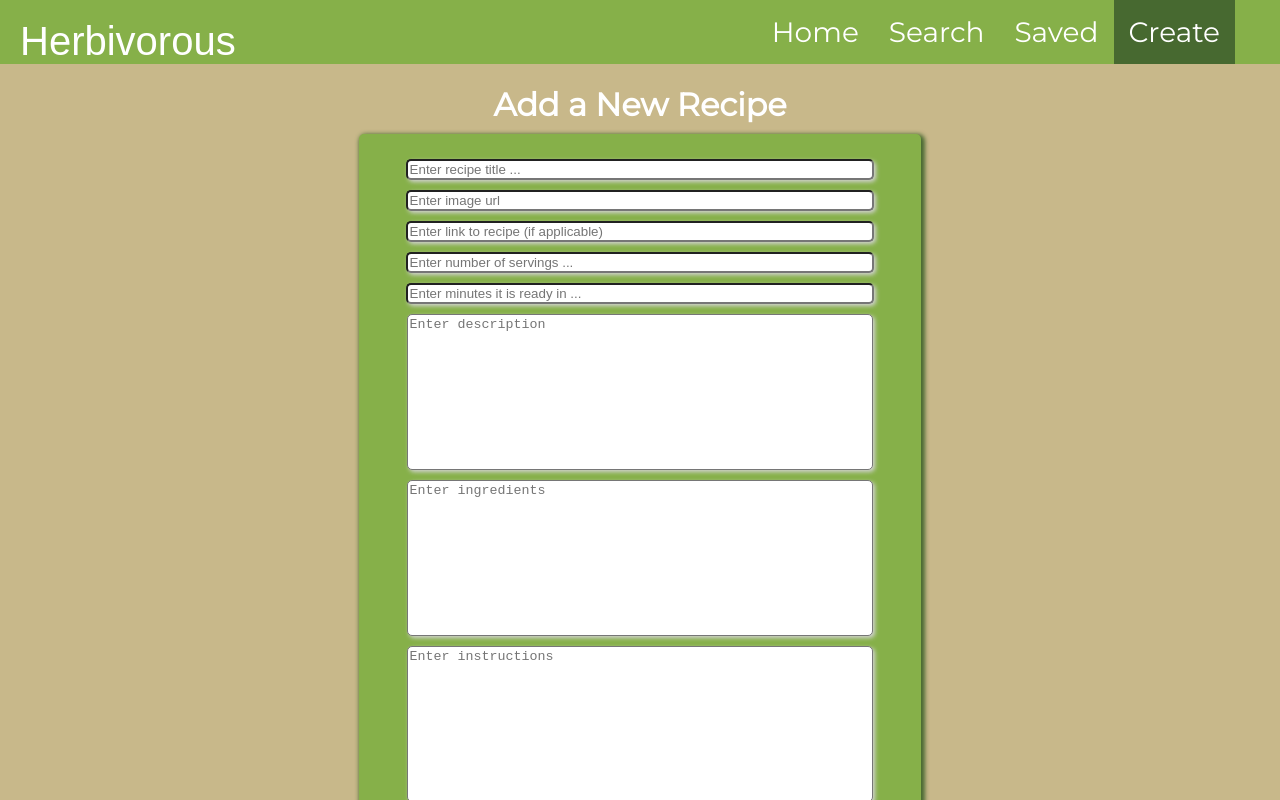
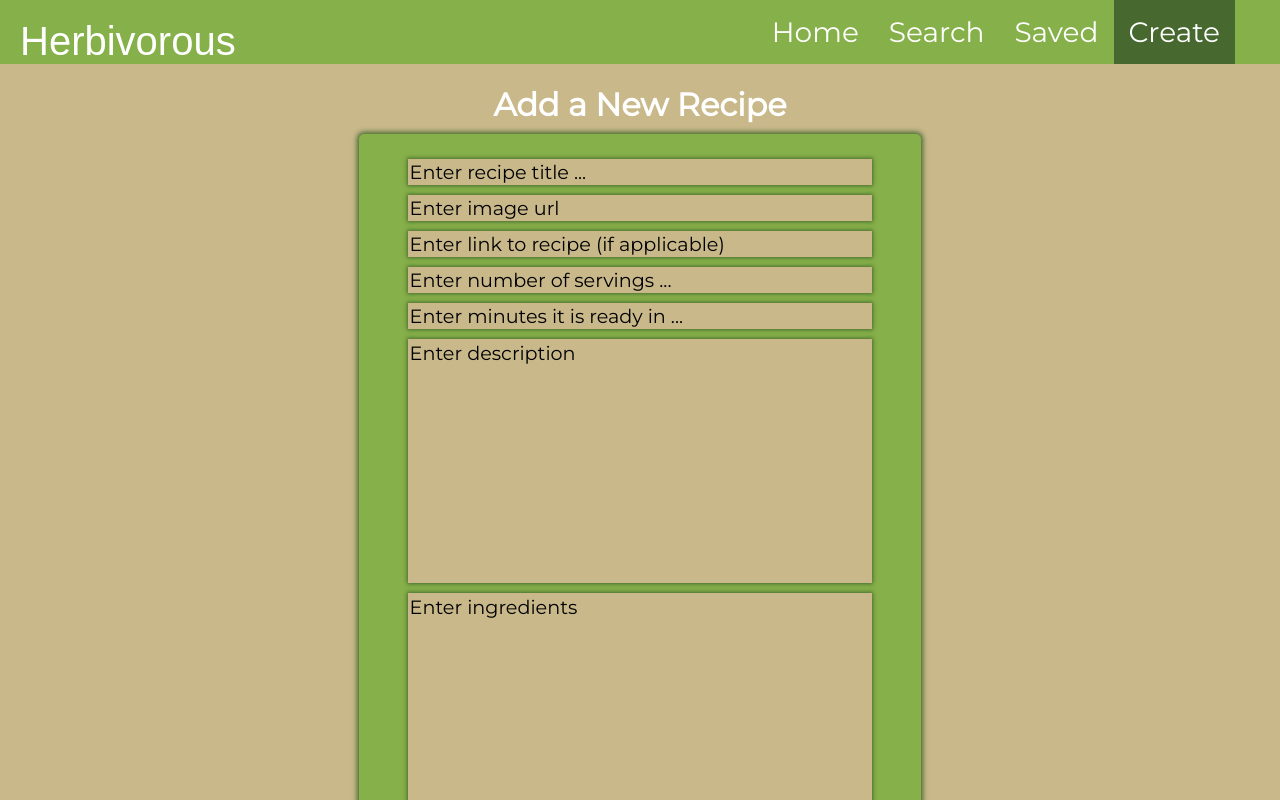
Before and after one commit to Pete-Fowler/herbivorous, a React (Create React App) app: page /submit in a window 1280 px wide. Built offline with nearby package versions, Linux system fonts and the light colour scheme; no server answers; data requests are answered from the project's data file; a web font is replaced by a local one.

Commit message:
Style form

```diff
--- a/src/styles/Submit.css
+++ b/src/styles/Submit.css
@@ -19,15 +19,31 @@
   width: 40%;
   border-radius: 5px;
   background-color: var(--green);
-  box-shadow: 2px 2px 4px 2px var(--greenD);
+  box-shadow: 0 0 5px 2px var(--greenD);
+}
+
+#submit input::placeholder, #submit textarea::placeholder {
+  color: black;
+  font-family: 'Montserrat', sans-serif;
+  font-size: 1.2rem;
+}
+
+#submit input:focus, #submit textarea:focus {
+  outline: none;
+  transition: .6s;
+  transform: scale(1.02);
 }
 
 #submit input, #submit textarea {
+  color: white;
+  font-family: 'Montserrat', sans-serif;
+  font-size: 1.2rem;
   appearance: none;
   display: block;
   width: 90%;
-  border-radius: 5px;
-  box-shadow: 2px 2px 4px lightgray;
+  border: none;
+  background-color: var(--beige);
+  box-shadow: 0px 0px 4px 1px var(--greenD);
 }
 
 #submit textarea {
```
